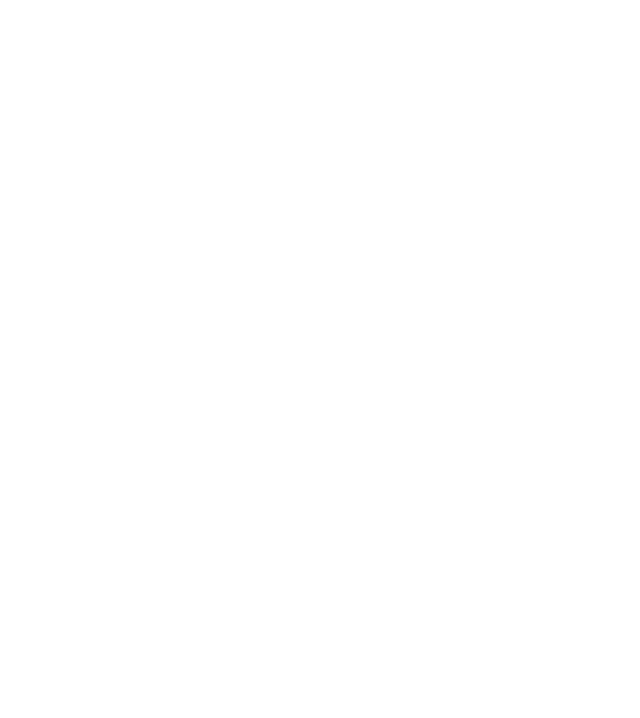
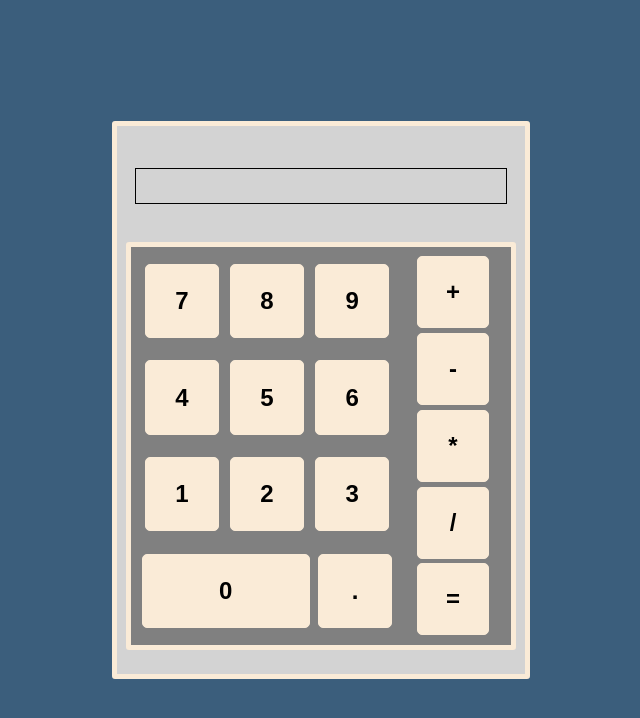
Before and after one commit to DragicevicS/calculator, a plain HTML site: page inde.html in a window 1280 px wide. Shown: the whole page, without its empty margins (319-959 px from the left). Drawn offline with Linux system fonts and the light colour scheme.

Commit message:
Add hmtl and css layout

```diff
--- a/inde.html
+++ b/inde.html
@@ -9,6 +9,32 @@
   <script src="calc.js" defer></script>
 </head>
 <body>
+  <div class="calc">
+    <div class="display">
 
+    </div>
+    <div class="input">
+      <div class="nums">
+        <button class="num-btn" id="7">7</button>
+        <button class="num-btn" id="8">8</button>
+        <button class="num-btn" id="9">9</button>
+        <button class="num-btn" id="4">4</button>
+        <button class="num-btn" id="5">5</button>
+        <button class="num-btn" id="6">6</button>
+        <button class="num-btn" id="1">1</button>
+        <button class="num-btn" id="2">2</button>
+        <button class="num-btn" id="3">3</button>
+        <button class="num-btn zero" id="0">0</button>
+        <button class="num-btn" id="decimal">.</button>
+      </div>
+      <div class="operators">
+        <button class="operator" id="plus">+</button>
+        <button class="operator" id="minus">-</button>
+        <button class="operator" id="multiply">*</button>
+        <button class="operator" id="divide">/</button>
+        <button class="operator" id="equal">=</button>
+      </div>
+    </div>
+  </div>
 </body>
 </html>
--- a/style.css
+++ b/style.css
@@ -0,0 +1,87 @@
+* {
+  padding: 0;
+  margin: 0;
+}
+
+body {
+  display: flex;
+  justify-content: center;
+  align-items: center;
+  width: 100%;
+  height: 100vh;
+  background-color: rgb(59, 94, 124);
+}
+
+.calc {
+  display: flex;
+  flex: 1;
+  flex-direction: column;
+  align-items: center;
+  gap: 20px;
+  border: solid 5px antiquewhite;
+  border-radius: 3px;
+  background-color: lightgrey;
+  max-width: 360px;
+  max-height: 500px;
+  font-size: 1.5rem;
+  padding: 1em;
+}
+
+.display {
+  width: 100%;
+  height: 1.7rem;
+  border: solid 1px black;
+  margin: 5%;
+  padding: 0.2em;
+}
+
+.input {
+  display: flex;
+  background-color: gray;
+  width: 100%;
+  border: solid 5px antiquewhite;
+  border-radius: 3px;
+  padding: 0.4em;
+  gap: 1em;
+}
+
+.nums {
+  display: flex;
+  flex-wrap: wrap;
+  align-items: center;
+  justify-content: space-evenly;
+  width: 70%;
+  gap: 0.3em;
+}
+
+.num-btn {
+  width: 3.1em;
+  height: 3.1em;
+  background-color: antiquewhite;
+  border: solid 1px antiquewhite;
+  border-radius: 5px;
+  font-size: 1.5rem;
+  font-weight: 900;
+}
+
+.zero {
+  width: 7em;
+}
+
+.operators {
+  display: flex;
+  flex-wrap: wrap;
+  justify-content: center;
+  width: 20%;
+  gap: 0.2em;
+}
+
+.operator {
+  width: 3em;
+  height: 3em;
+  background-color: antiquewhite;
+  border: solid 1px antiquewhite;
+  border-radius: 5px;
+  font-size: 1.5rem;
+  font-weight: 900;
+}
```
